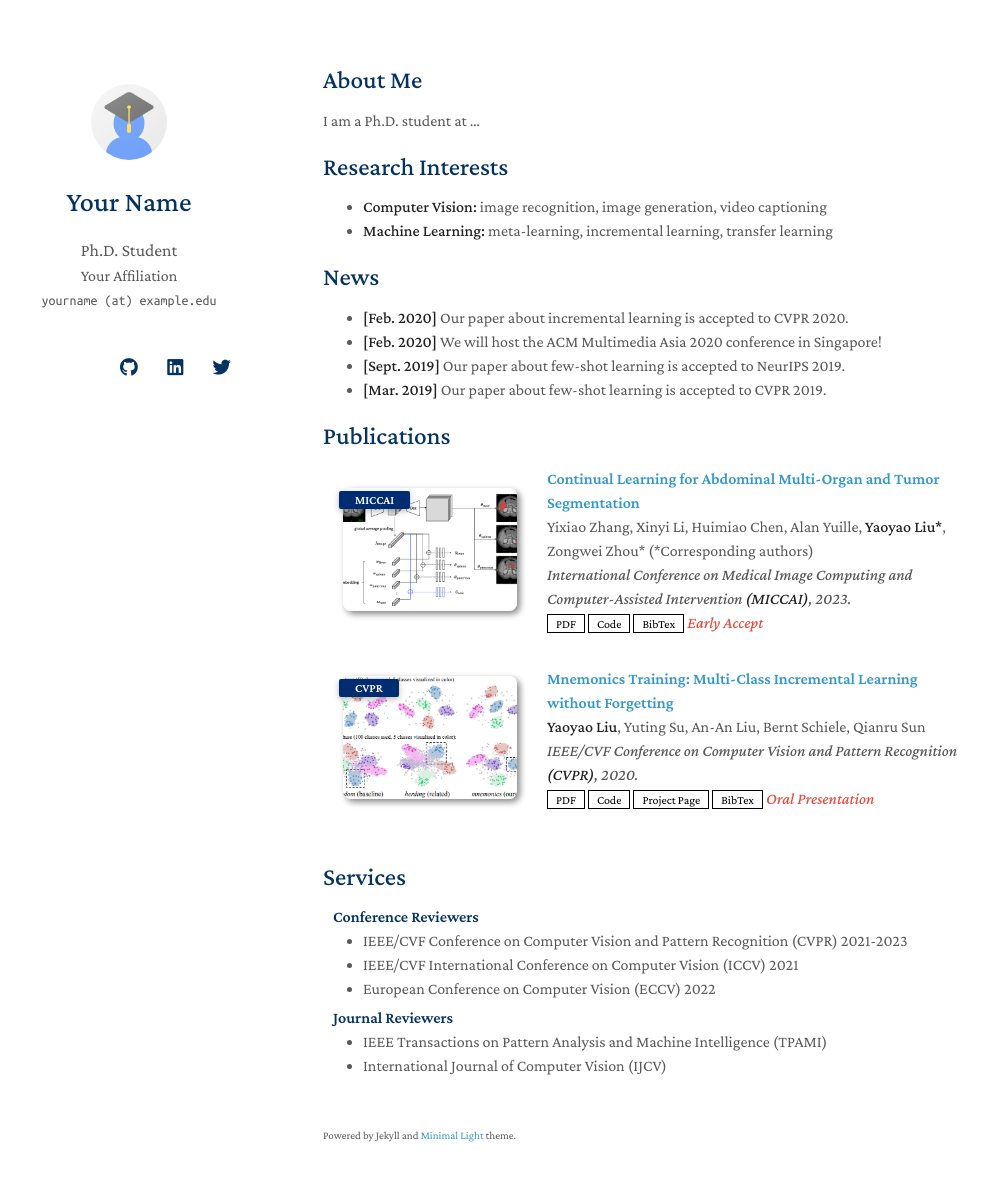
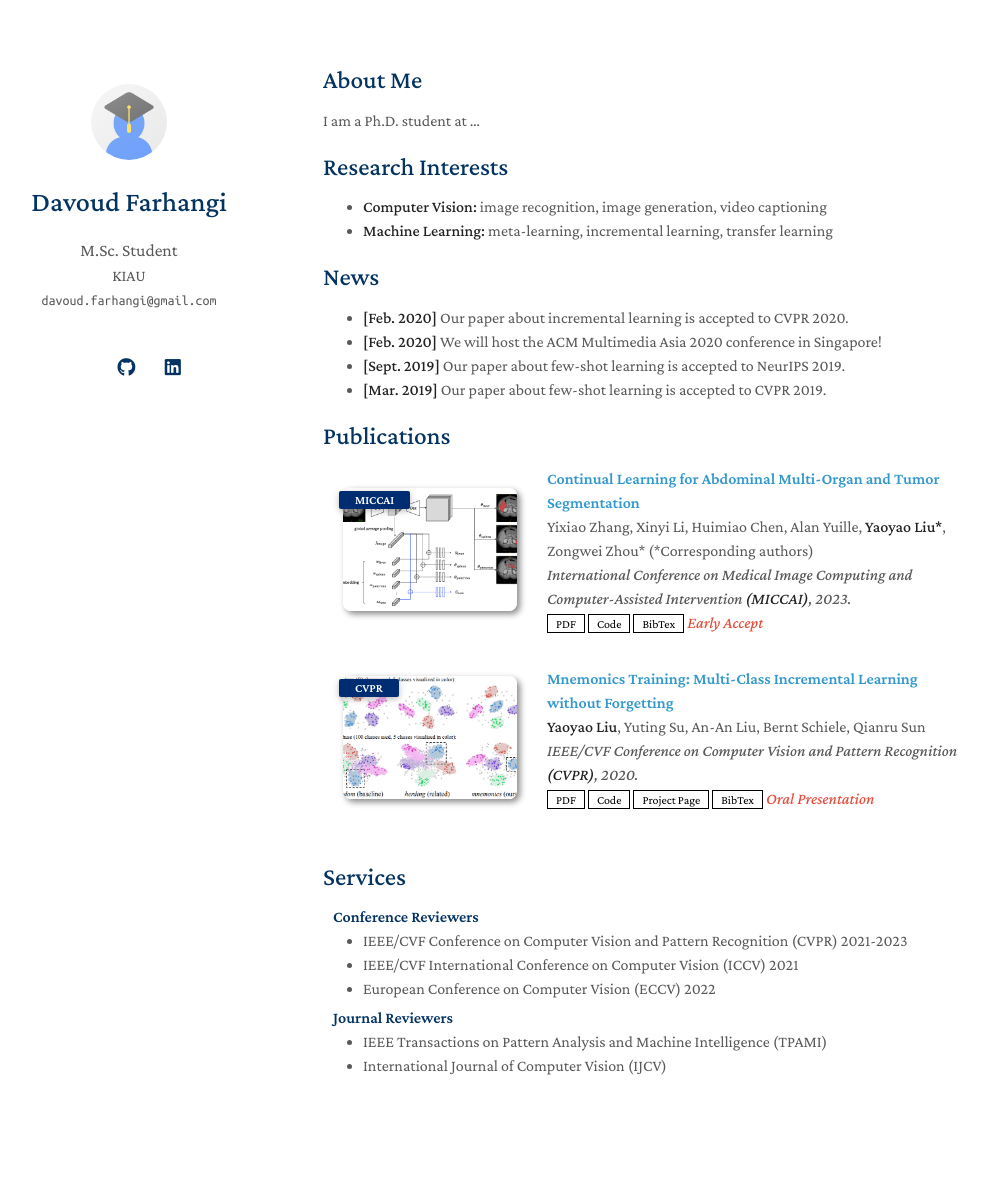
Before and after one commit to davoudfrh/davoudfrh.github.io, a Jekyll site: the page built from index.md, in a window 1280 px wide and 1216 px high. Shown: the top 1181 px of the window, without its empty margins (147-1135 px from the left). Built offline with Jekyll 4.4.1, drawn with Linux system fonts in a browser that asks for light colours; nearby versions of some CDN libraries; a style sheet for code colours, icons or effects is not loaded; our own code applies the rules of GitHub Pages for plain Markdown files.

Commit message:
update config.yml file

```diff
--- a/_config.yml
+++ b/_config.yml
@@ -1,22 +1,22 @@
 # Basic Information
-title: Your Name
-position: Ph.D. Student
-affiliation: Your Affiliation
-email: yourname (at) example.edu
+title: Davoud Farhangi
+position: M.Sc. Student
+affiliation: KIAU
+email: davoud.farhangi@gmail.com
 
 # Search Engine Optimization (SEO)
 # The following information is used to improve the website traffic from search engines, e.g., Google.
-keywords: minimal light
-description: The Minimal Light is a simple and elegant jekyll theme for academic personal homepage.
-canonical: https://minimal-light-theme.yliu.me/
+keywords: Davoud Farhangi
+description: Davoud Farhangi's home page and resume
+canonical: https://davoudfarhangi.ir
 
 # Links
 # If you don't need one of them, you may delete the corresponding line.
-google_scholar: https://scholar.google.com/
-cv_link: assets/files/curriculum_vitae.pdf
-github_link: https://github.com/
-linkedin: https://www.linkedin.com/
-twitter: https://twitter.com/
+# google_scholar: https://scholar.google.com/
+cv_link: assets/files/Davoud Farhangi - CV.pdf
+github_link: https://github.com/davoudfrh
+linkedin: https://www.linkedin.com/in/davoud-farhangi-921560223/
+# twitter: https://twitter.com/
 
 # Images (e.g., your profile picture and your website's favicon)
 # "favicon" and "favicon_dark" are used for the light and dark modes, respectively.
@@ -26,7 +26,7 @@ favicon_dark: ./assets/img/favicon-dark.png
 
 # Footnote
 # You may use the option to disable the footnote, "Powered by Jekyll and Minimal Light theme."
-enable_footnote: true
+enable_footnote: false
 
 # Auto Dark Mode
 # You may use the option to disable the automatic dark theme
```
Also changed, not shown: 2 other files.
